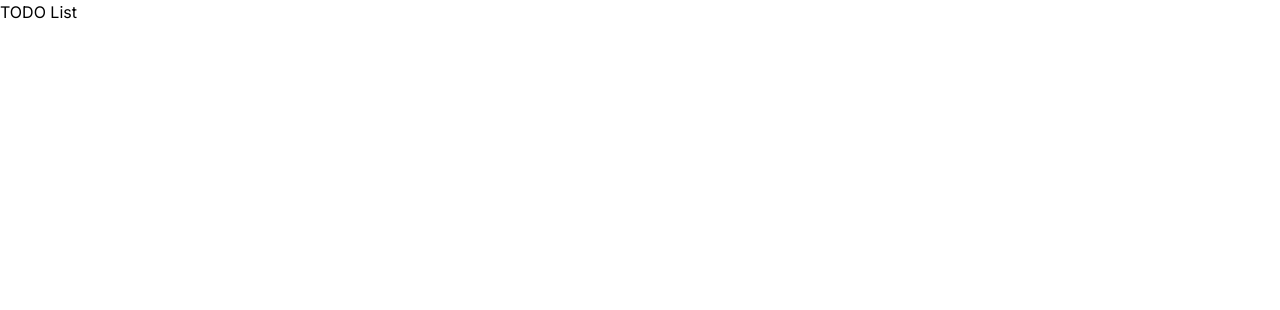
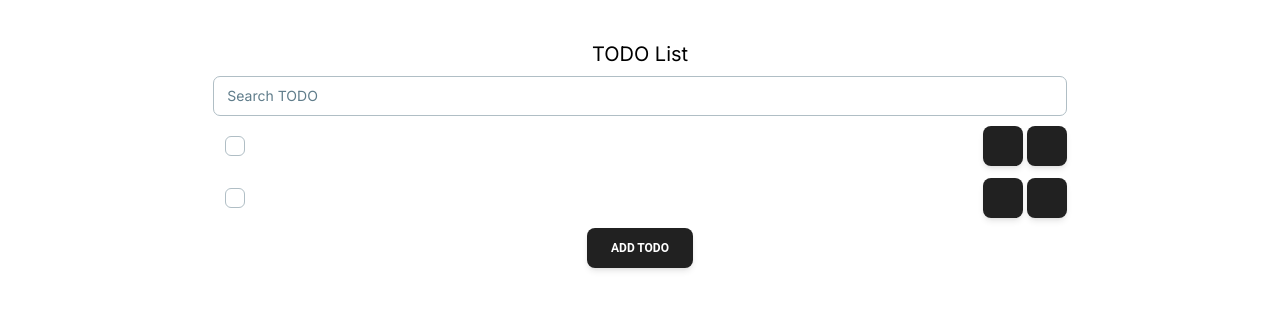
Before and after one commit to sajacaros/supabase-todo-list, a Next.js app: page / in a window 1280 px wide. Shown: the top 310 px of the page. Built offline with nearby package versions, Linux system fonts and the light colour scheme.

Commit message:
:sparkles: UI 기본 작업
- ui, todo 컴포넌트 ui 및 기본동작 구현

```diff
--- a/app/page.tsx
+++ b/app/page.tsx
@@ -1,5 +1,10 @@
 import Image from "next/image";
+import UI from "./ui";
 
 export default function Home() {
-  return <main>TODO List</main>;
+  return (
+    <main>
+      <UI></UI>
+    </main>
+  );
 }
--- /dev/null
+++ b/app/ui.tsx
@@ -0,0 +1,17 @@
+"use client";
+
+import { Button, Input } from "@material-tailwind/react";
+import Todo from "components/todo";
+
+export default function UI() {
+  return (
+    <div className="w-2/3 mx-auto flex flex-col items-center py-10 gap-2">
+      <h1 className="text-xl">TODO List</h1>
+      <Input label="Search TODO" icon={<i className="fas fa-search" />} />
+      <Todo></Todo>
+      <Todo></Todo>
+
+      <Button>ADD TODO</Button>
+    </div>
+  );
+}
--- /dev/null
+++ b/components/todo.tsx
@@ -0,0 +1,44 @@
+"use client";
+
+import { Checkbox, IconButton } from "@material-tailwind/react";
+import { Input } from "@mui/icons-material";
+import { useState } from "react";
+
+export default function todo() {
+  const [isEditing, setIsEditing] = useState(false);
+  const [completed, setCompleted] = useState(false);
+  const [title, setTitle] = useState("");
+
+  return (
+    <div className="w-full flex items-center gap-1">
+      <Checkbox
+        checked={completed}
+        onChange={(e) => setCompleted(e.target.value)}
+      ></Checkbox>
+
+      {isEditing ? (
+        <input
+          className="flex-1 border-b-black border-b-2"
+          value={title}
+          onChange={(e) => setTitle(e.target.value)}
+        />
+      ) : (
+        <p className={`flex-1 ${completed && "line-through"}`}>{title}</p>
+      )}
+
+      {isEditing ? (
+        <IconButton onClick={(e) => setIsEditing(false)}>
+          <i className="fas fa-check"></i>
+        </IconButton>
+      ) : (
+        <IconButton onClick={(e) => setIsEditing(true)}>
+          <i className="fas fa-pen"></i>
+        </IconButton>
+      )}
+
+      <IconButton>
+        <i className="fas fa-trash"></i>
+      </IconButton>
+    </div>
+  );
+}
--- a/tailwind.config.ts
+++ b/tailwind.config.ts
@@ -1,4 +1,5 @@
 import type { Config } from "tailwindcss";
+import withMT from "@material-tailwind/react/utils/withMT";
 
 const config: Config = {
   content: [
@@ -8,6 +9,6 @@ const config: Config = {
     "./app/**/*.{js,ts,jsx,tsx,mdx}",
   ],
   theme: {}, // 내용 제거
-  plugins: [require("@tailwindcss/typography")], // 추가
+  plugins: [require("@tailwindcss/typography"), require("autoprefixer")], // 추가
 };
-export default config;
+export default withMT(config);
--- a/tsconfig.json
+++ b/tsconfig.json
@@ -30,7 +30,7 @@
   "ts-node": {
     // 추가
     "compilerOptions": {
-      "module": "CommonJS"
+      "module": "commonjs"
     }
   }
 }
```
